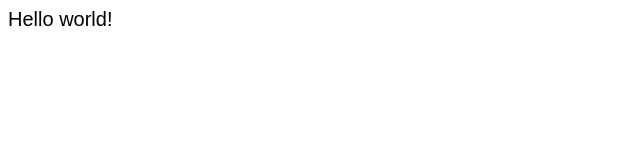
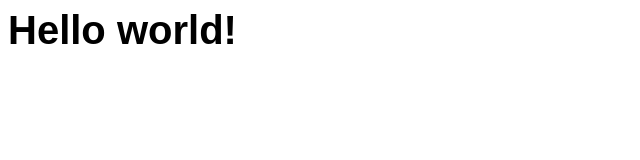
Before and after one commit to rvemuri2/Vue-Beyond-Fundamentals, a plain HTML site: page index.html in a window 1280 px wide. Shown: the whole page, without its empty margins (0-640 px from the left). Drawn offline with nearby package versions, Linux system fonts and the light colour scheme.

Commit message:
Learning about Vue Compiler

```diff
--- a/app.js
+++ b/app.js
@@ -4,35 +4,18 @@ let vm = Vue.createApp({
       message: "Hello world!",
     };
   },
-  beforeCreate() {
-    console.log("beforeCreate function called!", this.message);
-  },
-  created() {
-    console.log("created function called!", this.message);
-  },
-  beforeMount() {
-    console.log("beforeMount function called!", this.$el);
-  },
-  mounted() {
-    console.log("mounted function called!", this.$el);
-  },
-  beforeUpdate() {
-    console.log("beforeUpdate function called!");
-  },
-  updated() {
-    console.log("updated function called!");
-  },
-  beforeUnmount() {
-    console.log("beforeUnmount function called");
-  },
-  unmounted() {
-    console.log("unmounted function called");
-  },
+  template: `{{message}}`,
 });
 
-//in console, type in vm.unmount() so that you can see other functions get logged out
 vm.mount("#app");
 
-// setTimeout(() => {
-//   vm.mount("#app");
-// }, 3000);
+let vm2 = Vue.createApp({
+  data() {
+    return {
+      message: "Hello world!",
+    };
+  },
+  render() {
+    return Vue.h("h1", this.message);
+  },
+}).mount("#app2");
--- a/index.html
+++ b/index.html
@@ -6,9 +6,10 @@
   </head>
 
   <body>
-    <div id="app">{{ message }}</div>
+    <div id="app"></div>
+    <div id="app2"></div>
 
-    <script src="https://unpkg.com/vue@next"></script>
+    <script src="https://cdnjs.cloudflare.com/ajax/libs/vue/3.2.45/vue.runtime.global.min.js"></script>
     <script src="app.js"></script>
   </body>
 </html>
```
Also changed, not shown: 1 other file.
